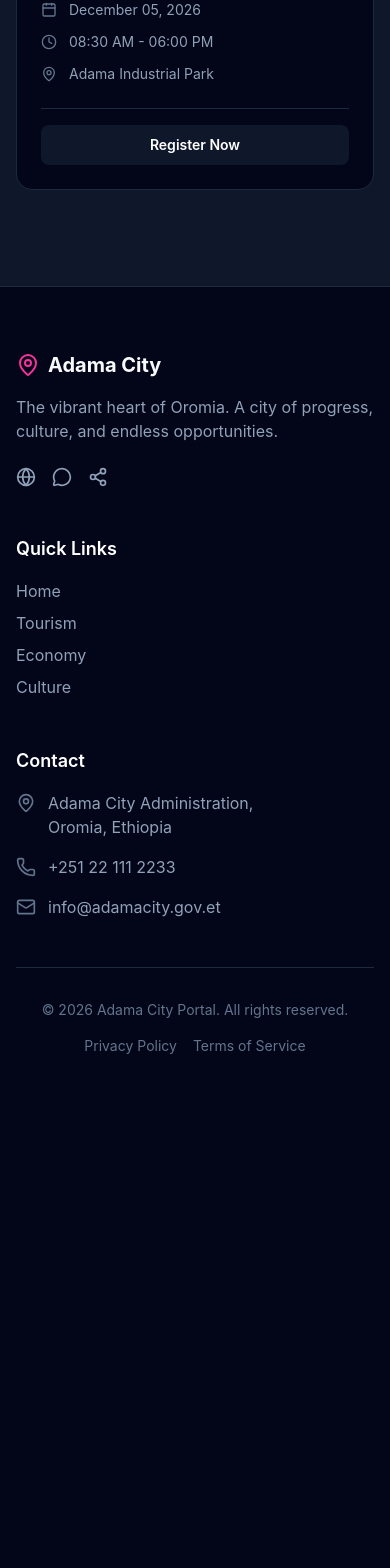
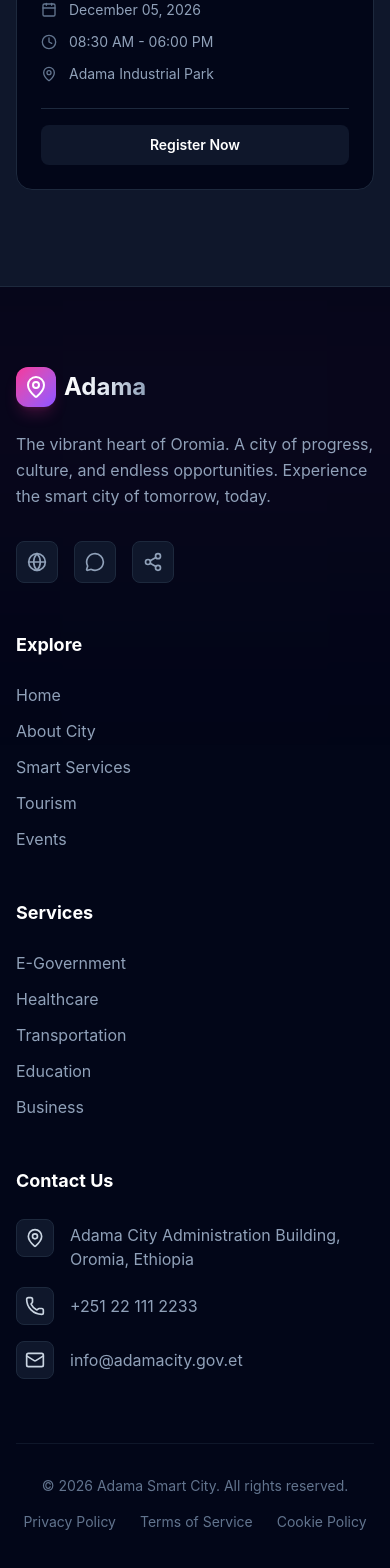
Before and after one commit to gemachistesfaye/Adama-city-website, a React (Vite) app: page / in a window 390 px wide. Shown: the part 9957-11525 px from the top of the page. Before the commit the page ends 11045 px from the top, so only its background shows below. Built offline with nearby package versions, Linux system fonts and the light colour scheme.

Commit message:
feat: add responsive Footer component with site links and contact information

```diff
--- a/src/components/Footer.jsx
+++ b/src/components/Footer.jsx
@@ -1,65 +1,105 @@
-import { MapPin, Mail, Phone, MessageCircle, Globe, Share2 } from 'lucide-react';
+import { MapPin, Mail, Phone, MessageCircle, Globe, Share2, ArrowRight } from 'lucide-react';
 
 const Footer = () => {
   return (
-    <footer className="bg-slate-950 pt-16 pb-8 border-t border-slate-800">
-      <div className="max-w-7xl mx-auto px-4 sm:px-6 lg:px-8">
-        <div className="grid grid-cols-1 md:grid-cols-4 gap-12 mb-12">
-          <div className="col-span-1 md:col-span-2">
-            <div className="flex items-center gap-2 mb-4">
-              <MapPin className="h-6 w-6 text-pink-500" />
-              <span className="text-xl font-bold">Adama City</span>
+    <footer className="relative bg-slate-950 pt-20 pb-10 overflow-hidden border-t border-slate-800">
+      {/* Decorative Background Blur */}
+      <div className="absolute top-0 left-1/2 -translate-x-1/2 w-[800px] h-[400px] bg-gradient-to-b from-pink-500/5 to-transparent blur-[100px] pointer-events-none" />
+
+      <div className="max-w-7xl mx-auto px-4 sm:px-6 lg:px-8 relative z-10">
+        <div className="grid grid-cols-1 md:grid-cols-2 lg:grid-cols-12 gap-12 lg:gap-8 mb-16">
+
+          {/* Brand Column */}
+          <div className="lg:col-span-4">
+            <div className="flex items-center gap-2 mb-6 cursor-pointer">
+              <div className="p-2 bg-gradient-to-br from-pink-500 to-violet-500 rounded-xl shadow-lg shadow-pink-500/20">
+                <MapPin className="h-6 w-6 text-white" />
+              </div>
+              <span className="text-2xl font-bold bg-clip-text text-transparent bg-gradient-to-r from-white via-slate-200 to-slate-400">
+                Adama
+              </span>
             </div>
-            <p className="text-slate-400 mb-6 max-w-sm">
-              The vibrant heart of Oromia. A city of progress, culture, and endless opportunities.
+            <p className="text-slate-400 mb-8 leading-relaxed max-w-sm">
+              The vibrant heart of Oromia. A city of progress, culture, and endless opportunities. Experience the smart city of tomorrow, today.
             </p>
             <div className="flex space-x-4">
-              <a href="#" className="text-slate-400 hover:text-pink-500 transition-colors" aria-label="Website">
+              <a href="#" className="p-2.5 bg-slate-900 border border-slate-800 rounded-lg text-slate-400 hover:text-white hover:bg-pink-500 hover:border-pink-500 transition-all duration-300" aria-label="Website">
                 <Globe className="h-5 w-5" />
               </a>
-              <a href="#" className="text-slate-400 hover:text-pink-500 transition-colors" aria-label="Community">
+              <a href="#" className="p-2.5 bg-slate-900 border border-slate-800 rounded-lg text-slate-400 hover:text-white hover:bg-violet-500 hover:border-violet-500 transition-all duration-300" aria-label="Community">
                 <MessageCircle className="h-5 w-5" />
               </a>
-              <a href="#" className="text-slate-400 hover:text-pink-500 transition-colors" aria-label="Share">
+              <a href="#" className="p-2.5 bg-slate-900 border border-slate-800 rounded-lg text-slate-400 hover:text-white hover:bg-blue-500 hover:border-blue-500 transition-all duration-300" aria-label="Share">
                 <Share2 className="h-5 w-5" />
               </a>
             </div>
           </div>
 
-          <div>
-            <h4 className="text-lg font-semibold mb-4 text-white">Quick Links</h4>
-            <ul className="space-y-2">
-              <li><a href="#home" className="text-slate-400 hover:text-pink-500 transition-colors">Home</a></li>
-              <li><a href="#tourism" className="text-slate-400 hover:text-pink-500 transition-colors">Tourism</a></li>
-              <li><a href="#economy" className="text-slate-400 hover:text-pink-500 transition-colors">Economy</a></li>
-              <li><a href="#culture" className="text-slate-400 hover:text-pink-500 transition-colors">Culture</a></li>
+          {/* Quick Links */}
+          <div className="lg:col-span-2 lg:col-start-6">
+            <h4 className="text-lg font-bold text-white mb-6">Explore</h4>
+            <ul className="space-y-3">
+              {['Home', 'About City', 'Smart Services', 'Tourism', 'Events'].map((link) => (
+                <li key={link}>
+                  <a href={`#${link.split(' ')[0].toLowerCase()}`} className="text-slate-400 hover:text-pink-400 transition-colors inline-flex items-center group">
+                    <ArrowRight className="h-3 w-3 mr-2 opacity-0 -ml-5 group-hover:opacity-100 group-hover:ml-0 transition-all duration-300" />
+                    {link}
+                  </a>
+                </li>
+              ))}
             </ul>
           </div>
 
-          <div>
-            <h4 className="text-lg font-semibold mb-4 text-white">Contact</h4>
+          {/* Citizen Services */}
+          <div className="lg:col-span-2">
+            <h4 className="text-lg font-bold text-white mb-6">Services</h4>
+            <ul className="space-y-3">
+              {['E-Government', 'Healthcare', 'Transportation', 'Education', 'Business'].map((link) => (
+                <li key={link}>
+                  <a href="#services" className="text-slate-400 hover:text-violet-400 transition-colors inline-flex items-center group">
+                    <ArrowRight className="h-3 w-3 mr-2 opacity-0 -ml-5 group-hover:opacity-100 group-hover:ml-0 transition-all duration-300" />
+                    {link}
+                  </a>
+                </li>
+              ))}
+            </ul>
+          </div>
+
+          {/* Contact Column */}
+          <div className="lg:col-span-3">
+            <h4 className="text-lg font-bold text-white mb-6">Contact Us</h4>
             <ul className="space-y-4">
-              <li className="flex items-start gap-3 text-slate-400">
-                <MapPin className="h-5 w-5 text-slate-500 shrink-0 mt-0.5" />
-                <span>Adama City Administration,<br />Oromia, Ethiopia</span>
+              <li className="flex items-start gap-4 text-slate-400 group cursor-pointer">
+                <div className="p-2 rounded-lg bg-slate-900 border border-slate-800 group-hover:bg-pink-500/10 group-hover:border-pink-500/30 transition-colors">
+                  <MapPin className="h-5 w-5 text-slate-300 group-hover:text-pink-400 transition-colors" />
+                </div>
+                <span className="mt-1 group-hover:text-slate-200 transition-colors">Adama City Administration Building,<br />Oromia, Ethiopia</span>
               </li>
-              <li className="flex items-center gap-3 text-slate-400">
-                <Phone className="h-5 w-5 text-slate-500 shrink-0" />
-                <span>+251 22 111 2233</span>
+              <li className="flex items-center gap-4 text-slate-400 group cursor-pointer">
+                <div className="p-2 rounded-lg bg-slate-900 border border-slate-800 group-hover:bg-violet-500/10 group-hover:border-violet-500/30 transition-colors">
+                  <Phone className="h-5 w-5 text-slate-300 group-hover:text-violet-400 transition-colors" />
+                </div>
+                <span className="group-hover:text-slate-200 transition-colors">+251 22 111 2233</span>
               </li>
-              <li className="flex items-center gap-3 text-slate-400">
-                <Mail className="h-5 w-5 text-slate-500 shrink-0" />
-                <span>info@adamacity.gov.et</span>
+              <li className="flex items-center gap-4 text-slate-400 group cursor-pointer">
+                <div className="p-2 rounded-lg bg-slate-900 border border-slate-800 group-hover:bg-blue-500/10 group-hover:border-blue-500/30 transition-colors">
+                  <Mail className="h-5 w-5 text-slate-300 group-hover:text-blue-400 transition-colors" />
+                </div>
+                <span className="group-hover:text-slate-200 transition-colors">info@adamacity.gov.et</span>
               </li>
             </ul>
           </div>
         </div>
 
-        <div className="border-t border-slate-800 pt-8 flex flex-col md:flex-row items-center justify-between text-sm text-slate-500">
-          <p>&copy; {new Date().getFullYear()} Adama City Portal. All rights reserved.</p>
-          <div className="flex space-x-4 mt-4 md:mt-0">
+        {/* Bottom Copyright */}
+        <div className="pt-8 border-t border-slate-800/50 flex flex-col md:flex-row items-center justify-between text-sm text-slate-500">
+          <p className="mb-4 md:mb-0">
+            &copy; {new Date().getFullYear()} Adama Smart City. All rights reserved.
+          </p>
+          <div className="flex space-x-6">
             <a href="#" className="hover:text-white transition-colors">Privacy Policy</a>
             <a href="#" className="hover:text-white transition-colors">Terms of Service</a>
+            <a href="#" className="hover:text-white transition-colors">Cookie Policy</a>
           </div>
         </div>
       </div>
```
